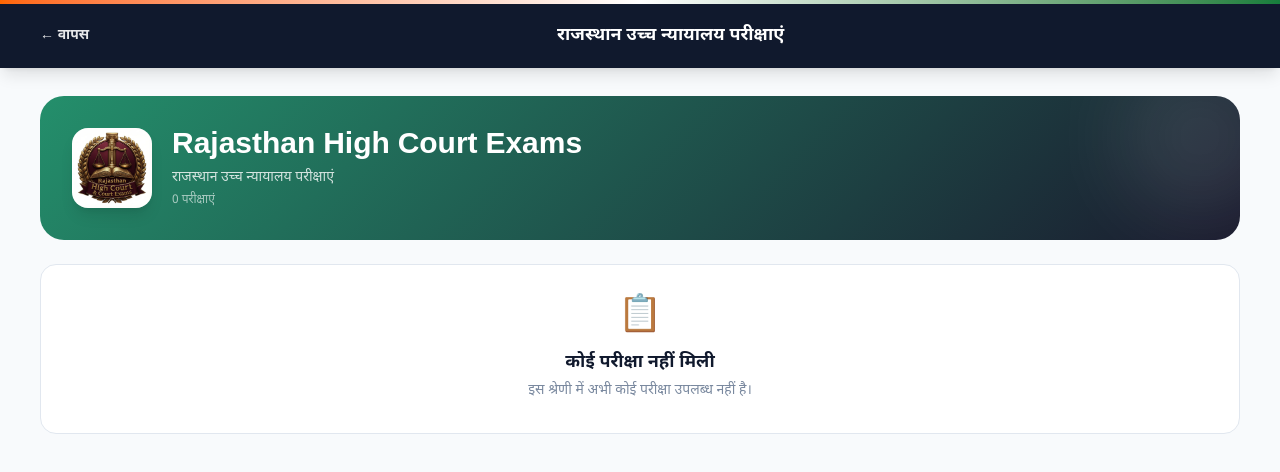
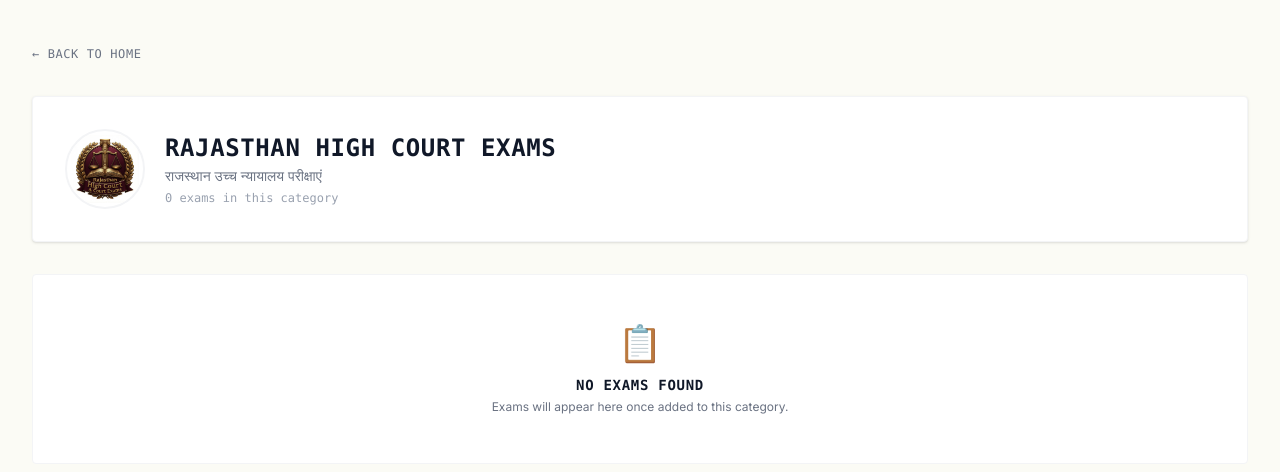
Before and after one commit to harimohan7877/sarkari-sathi, a Next.js app: page /category/rajasthan-high-court in a window 1280 px wide. Shown: the top 472 px of the page. Built offline with nearby package versions, Linux system fonts and the light colour scheme.

Commit message:
fix: category page book cards, admin image upload, sidebar logos

```diff
--- a/app/category/[id]/page.tsx
+++ b/app/category/[id]/page.tsx
@@ -23,78 +23,98 @@
   const initials = getGroupInitials(group.name);
 
   return (
-    <main className="min-h-screen bg-[hsl(210,40%,98%)] pb-8 font-noto">
-      <div className="fixed top-0 left-0 right-0 h-1 bg-gradient-to-r from-[hsl(24,100%,50%)] via-white to-[hsl(142,70%,29%)] z-[60]" />
+    <main className="min-h-screen bg-[#fbfbf5]">
+      <div className="max-w-[1400px] mx-auto px-4 md:px-8 py-10">
+        {/* Header */}
+        <div className="mb-8">
+          <Link href="/" className="text-xs text-gray-500 hover:text-black transition-colors font-mono uppercase tracking-wider">← Back to Home</Link>
+        </div>
 
-      <header className="bg-[hsl(222,47%,12%)] h-16 px-4 lg:px-10 flex items-center fixed top-1 left-0 right-0 z-50 shadow-lg">
-        <div className="flex items-center gap-3 flex-1 max-w-7xl mx-auto w-full">
-          <Link href="/" className="text-white/90 hover:text-white font-semibold text-sm font-noto flex items-center gap-1">← वापस</Link>
-          <h1 className="flex-1 text-center text-white text-lg font-bold font-noto">{group.name_hi}</h1>
-        </div>
-      </header>
-
-      <div className="pt-24 px-4 lg:px-10 max-w-7xl mx-auto">
-        {/* Group Header */}
-        <div
-          className="rounded-3xl p-6 lg:p-8 mb-6 text-white shadow-elevated relative overflow-hidden"
-          style={{ background: `linear-gradient(135deg, ${group.color}, #1a1a2e)` }}
-        >
-          <div className="absolute -top-10 -right-10 w-40 h-40 rounded-full bg-white/10 blur-2xl" />
-          <div className="relative flex items-center gap-5">
-            <div
-              className="w-16 h-16 lg:w-20 lg:h-20 rounded-2xl flex items-center justify-center text-xl lg:text-2xl font-bold shadow-lg flex-shrink-0"
-              style={{ background: 'rgba(255,255,255,0.2)' }}
-            >
-              {group.logo_url ? (
-                // eslint-disable-next-line @next/next/no-img-element
-                <img src={group.logo_url} alt={group.name} className="w-full h-full object-contain rounded-2xl" />
-              ) : (
-                initials
-              )}
-            </div>
-            <div>
-              <h2 className="text-2xl lg:text-3xl font-bold">{group.name}</h2>
-              <p className="text-white/80 text-sm mt-1">{group.name_hi}</p>
-              <p className="text-white/60 text-xs mt-1">{exams.length} परीक्षाएं</p>
-            </div>
+        {/* Group Header Card */}
+        <div className="bg-white border border-gray-100 rounded-sm p-6 md:p-8 mb-8 flex items-center gap-5 shadow-sm">
+          <div className="w-16 h-16 md:w-20 md:h-20 rounded-full overflow-hidden border-2 border-gray-100 bg-white flex items-center justify-center flex-shrink-0">
+            {group.logo_url ? (
+              // eslint-disable-next-line @next/next/no-img-element
+              <img src={group.logo_url} alt={group.name} className="w-full h-full object-contain p-1" />
+            ) : (
+              <span
+                className="w-full h-full flex items-center justify-center text-sm font-bold text-white"
+                style={{ background: group.color || '#333' }}
+              >
+                {initials}
+              </span>
+            )}
+          </div>
+          <div>
+            <h1 className="text-xl md:text-2xl font-bold text-gray-900 font-mono uppercase tracking-wide">{group.name}</h1>
+            <p className="text-sm text-gray-500 mt-0.5">{group.name_hi}</p>
+            <p className="text-xs text-gray-400 mt-1 font-mono">{exams.length} exams in this category</p>
           </div>
         </div>
 
-        {/* Exams List */}
-        <div className="space-y-3">
-          {exams.length === 0 ? (
-            <div className="bg-white rounded-2xl p-8 text-center shadow-premium border border-[hsl(214,32%,91%)]">
-              <p className="text-4xl mb-3">📋</p>
-              <h3 className="text-lg font-bold text-[hsl(222,47%,12%)] font-noto">कोई परीक्षा नहीं मिली</h3>
-              <p className="text-sm text-[hsl(215,16%,55%)] mt-1 font-noto">इस श्रेणी में अभी कोई परीक्षा उपलब्ध नहीं है।</p>
-            </div>
-          ) : (
-            exams.map((exam) => (
+        {/* Exams Grid — Book Style Cards */}
+        {exams.length === 0 ? (
+          <div className="bg-white border border-gray-100 rounded-sm p-12 text-center">
+            <p className="text-4xl mb-3">📋</p>
+            <h3 className="text-sm font-bold text-gray-900 font-mono uppercase tracking-wider mb-1">No exams found</h3>
+            <p className="text-xs text-gray-500">Exams will appear here once added to this category.</p>
+          </div>
+        ) : (
+          <div className="grid grid-cols-1 sm:grid-cols-2 lg:grid-cols-3 xl:grid-cols-4 gap-5">
+            {exams.map((exam) => (
               <Link
                 key={exam.id}
                 href={`/exam/${exam.id}`}
-                className="block bg-white rounded-2xl p-5 shadow-premium border border-[hsl(214,32%,91%)] hover:shadow-elevated transition-all"
-                style={{ borderLeftWidth: '4px', borderLeftColor: group.color }}
+                className="bg-white border border-gray-100 rounded-sm overflow-hidden hover:shadow-halo transition-all group flex flex-col"
               >
-                <div className="flex items-center gap-4">
-                  <div
-                    className="w-10 h-10 rounded-xl flex items-center justify-center text-sm font-bold flex-shrink-0"
-                    style={{ background: `${group.color}15`, color: group.color }}
-                  >
-                    {initials}
+                {/* Book Cover Visual */}
+                <div className="h-48 bg-gradient-to-br from-gray-50 to-gray-100 border-b border-gray-100 flex items-center justify-center p-6 relative">
+                  {group.logo_url ? (
+                    // eslint-disable-next-line @next/next/no-img-element
+                    <img
+                      src={group.logo_url}
+                      alt={exam.name}
+                      className="w-16 h-16 object-contain opacity-20 group-hover:opacity-30 transition-opacity"
+                    />
+                  ) : (
+                    <span
+                      className="text-3xl font-bold opacity-10 group-hover:opacity-20 transition-opacity"
+                      style={{ color: group.color || '#333' }}
+                    >
+                      {initials}
+                    </span>
+                  )}
+                  <div className="absolute inset-0 flex items-center justify-center">
+                    <div className="w-20 h-28 bg-white rounded-r-sm shadow-md border border-gray-200 flex items-center justify-center p-2 group-hover:-translate-y-1 transition-transform">
+                      <span className="text-[9px] font-bold text-gray-800 text-center font-mono uppercase leading-tight">
+                        {exam.short_name || exam.name.split(' ').slice(0, 2).join(' ')}
+                      </span>
+                    </div>
                   </div>
-                  <div className="min-w-0 flex-1">
-                    <h3 className="text-base font-bold text-[hsl(222,47%,12%)] font-noto truncate">
-                      {exam.name_hindi || exam.short_name || exam.name}
-                    </h3>
-                    <p className="text-xs text-[hsl(215,16%,55%)] mt-0.5 font-noto">{exam.board}</p>
+                </div>
+
+                {/* Content */}
+                <div className="p-4 flex flex-col flex-1">
+                  <span className="text-[10px] text-gray-400 font-mono uppercase tracking-wider mb-1">{exam.board}</span>
+                  <h3 className="text-sm font-bold text-gray-900 font-mono uppercase leading-snug mb-2 group-hover:opacity-70 transition-opacity">
+                    {exam.name_hindi || exam.short_name || exam.name}
+                  </h3>
+                  <div className="mt-auto flex items-center justify-between">
+                    <span className={`text-[10px] px-2 py-0.5 rounded-full font-semibold ${
+                      exam.status === 'open' ? 'bg-green-100 text-green-700' :
+                      exam.status === 'upcoming' ? 'bg-blue-100 text-blue-700' :
+                      exam.status === 'expected' ? 'bg-amber-100 text-amber-700' :
+                      'bg-gray-100 text-gray-500'
+                    }`}>
+                      {exam.status === 'open' ? 'Open' : exam.status === 'upcoming' ? 'Upcoming' : exam.status === 'expected' ? 'Expected' : exam.status}
+                    </span>
+                    <span className="text-[11px] text-gray-400 font-mono">→</span>
                   </div>
-                  <span className="text-[hsl(215,16%,55%)] text-lg">→</span>
                 </div>
               </Link>
-            ))
-          )}
-        </div>
+            ))}
+          </div>
+        )}
       </div>
     </main>
   );
--- a/app/exams/page.tsx
+++ b/app/exams/page.tsx
@@ -1,6 +1,69 @@
-import { redirect } from 'next/navigation';
+"use client";
 
-// Redirect old /exams route to new /results route
-export default function ExamsRedirect() {
-  redirect('/results');
+import { useEffect, useState, startTransition } from "react";
+import Link from "next/link";
+import { getAllGroups } from "@/lib/groups";
+import type { Group } from "@/lib/groups";
+import marketplaceData from "@/data/marketplace_data.json";
+
+interface MarketData {
+  [groupName: string]: { sl: number; id: number; name_en: string }[];
 }
+
+export default function ExamsPage() {
+  const [groups, setGroups] = useState<Group[]>([]);
+
+  useEffect(() => {
+    startTransition(() => {
+      setGroups(getAllGroups().filter(g => g.is_active !== false));
+    });
+  }, []);
+
+  const data = marketplaceData as MarketData;
+
+  return (
+    <main className="min-h-screen bg-[#fbfbf5]">
+      <div className="max-w-[1400px] mx-auto px-4 md:px-8 py-10">
+        <div className="mb-8">
+          <Link href="/" className="text-xs text-gray-500 hover:text-black transition-colors font-mono uppercase tracking-wider">← Back to Home</Link>
+          <h1 className="text-2xl font-bold text-gray-900 font-mono uppercase tracking-wider mt-2">All Exam Categories</h1>
+          <p className="text-xs text-gray-500 mt-1">Browse all Rajasthan government exam categories and boards</p>
+        </div>
+
+        <div className="grid grid-cols-1 md:grid-cols-2 lg:grid-cols-3 gap-6">
+          {groups.map((group) => {
+            const groupName = group.name;
+            const examCount = Object.keys(data).filter(k => k.includes(groupName.replace('Exams', '').trim()))
+              .reduce((sum, k) => sum + data[k].length, 0);
+
+            return (
+              <Link
+                key={group.id}
+                href={`/category/${group.id}`}
+                className="bg-white border border-gray-100 rounded-sm p-6 hover:shadow-halo transition-all group flex items-center gap-5"
+              >
+                <div className="w-16 h-16 rounded-full overflow-hidden border-2 border-gray-100 bg-white flex items-center justify-center flex-shrink-0">
+                  {group.logo_url ? (
+                    // eslint-disable-next-line @next/next/no-img-element
+                    <img src={group.logo_url} alt={group.name} className="w-full h-full object-contain p-1" />
+                  ) : (
+                    <span className="text-lg font-bold text-gray-400 font-mono">
+                      {group.name.split(' ').map(w => w[0]).join('').slice(0, 2)}
+                    </span>
+                  )}
+                </div>
+                <div className="min-w-0">
+                  <h2 className="text-sm font-bold text-gray-900 font-mono uppercase tracking-wide group-hover:opacity-70 transition-opacity">
+                    {group.name.replace('Rajasthan ', '').replace('Exams', '').trim() || group.name}
+                  </h2>
+                  <p className="text-xs text-gray-400 mt-0.5">{group.name_hi || ''}</p>
+                  <p className="text-[11px] text-gray-500 mt-1 font-mono">{examCount} exams →</p>
+                </div>
+              </Link>
+            );
+          })}
+        </div>
+      </div>
+    </main>
+  );
+}
```
Also changed, not shown: app/secret-admin-portal/components/CategoriesTab.tsx (+26 -3 lines), app/secret-admin-portal/components/ProductsTab.tsx (+26 -9 lines), components/SidebarCategories.tsx (+17 -4 lines).
